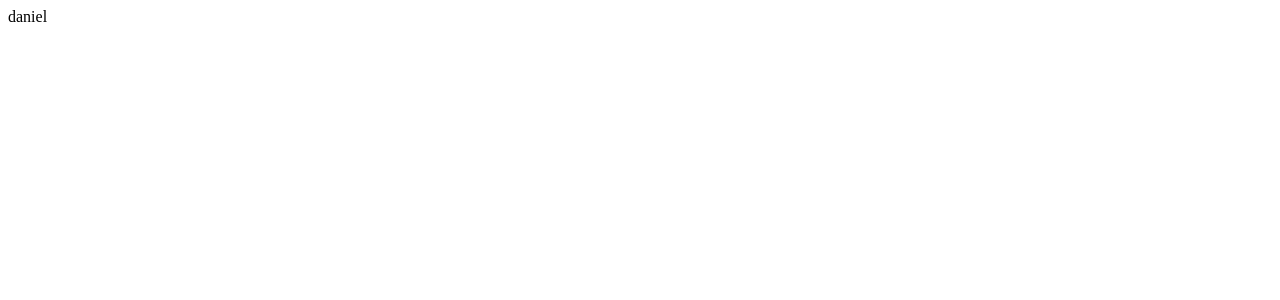
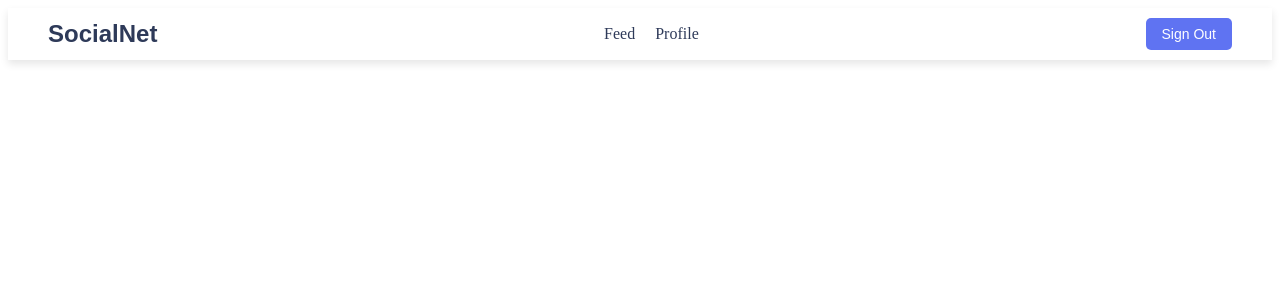
Before and after one commit to tertyb/colmanfullstack, a React app in the folder frontend/: page / in a window 1280 px wide. Shown: the top 300 px of the page. Built offline with nearby package versions, Linux system fonts and the light colour scheme.

Commit message:
add using scss, and shaed navbar

```diff
--- /dev/null
+++ b/frontend/src/App.tsx
@@ -0,0 +1,20 @@
+import React from 'react';
+import Navbar from './components/navbar';
+import { Link, Route, Routes } from 'react-router-dom';
+
+const App: React.FC = () => {
+  return (
+    <div>
+      <Navbar />
+      <div className="content">
+          <Routes>
+            <Route path="/" element={<></>} />
+            <Route path="/profile" element={<></>} />
+            {/* Add other routes here */}
+          </Routes>
+        </div>
+    </div>
+  );
+};
+
+export default App;
--- /dev/null
+++ b/frontend/src/components/navbar/index.scss
@@ -0,0 +1,70 @@
+.navbar {
+    display: flex;
+    justify-content: space-between;
+    align-items: center;
+    padding: 10px 40px;
+    background-color: white;
+    box-shadow: 0 4px 8px rgba(0, 0, 0, 0.1);
+  }
+
+  .navbar-left {
+    font-size: 24px;
+    font-weight: bold;
+    color: #2e3a59;
+  }
+
+  .navbar-logo {
+    font-family: 'Arial', sans-serif;
+  }
+
+  .navbar-center {
+    display: flex;
+    gap: 20px;
+  }
+
+  .navbar-link {
+    text-decoration: none;
+    font-size: 16px;
+    color: #2e3a59;
+    font-weight: 500;
+    transition: color 0.3s;
+  }
+
+  .navbar-link:hover {
+    color: #5f73f2; /* Hover effect color */
+  }
+
+  .navbar-right {
+    display: flex;
+    align-items: center;
+    gap: 15px;
+  }
+
+  .navbar-profile {
+    width: 35px;
+    height: 35px;
+    background-color: #d1d9e6;
+    border-radius: 50%;
+  }
+
+  .profile-icon {
+    width: 100%;
+    height: 100%;
+    background-color: #fff;
+    border-radius: 50%;
+  }
+
+  .sign-out-btn {
+    background-color: #5f73f2;
+    color: white;
+    border: none;
+    padding: 8px 16px;
+    font-size: 14px;
+    cursor: pointer;
+    border-radius: 5px;
+    transition: background-color 0.3s;
+  }
+
+  .sign-out-btn:hover {
+    background-color: #4c63c2; /* Hover effect for button */
+  }
--- /dev/null
+++ b/frontend/src/components/navbar/index.tsx
@@ -0,0 +1,22 @@
+import React from 'react';
+import './index.scss'; // Import the CSS styles for the navbar
+import { Link } from 'react-router-dom';
+
+const Navbar: React.FC = () => {
+  return (
+    <nav className="navbar">
+      <div className="navbar-left">
+        <span className="navbar-logo">SocialNet</span>
+      </div>
+      <div className="navbar-center">
+      <Link to="/" className="navbar-link">Feed</Link>
+        <Link to="/profile" className="navbar-link">Profile</Link>
+      </div>
+      <div className="navbar-right">
+        <button className="btn sign-out-btn">Sign Out</button>
+      </div>
+    </nav>
+  );
+};
+
+export default Navbar;
--- a/frontend/src/index.tsx
+++ b/frontend/src/index.tsx
@@ -1,10 +1,11 @@
 import React from 'react';
 import ReactDOM from 'react-dom';
 import { BrowserRouter } from 'react-router-dom';
+import App from './App';
 
 ReactDOM.render(
   <BrowserRouter>
-    <div className="daniel">daniel</div>
+    <App></App>
   </BrowserRouter>,
   document.getElementById('root')
 );
--- a/frontend/webpack.config.js
+++ b/frontend/webpack.config.js
@@ -21,8 +21,8 @@ module.exports = {
         use: 'ts-loader',
       },
       {
-        test: /\.css$/,
-        use: ['style-loader', 'css-loader'],
+        test: /\.scss$/,
+        use: ['style-loader', 'css-loader', 'sass-loader',],
       },
     ],
   },
```
Also changed, not shown: frontend/package.json (+5 -3 lines), 1 other file (tests, documents, lock files or other folders).
